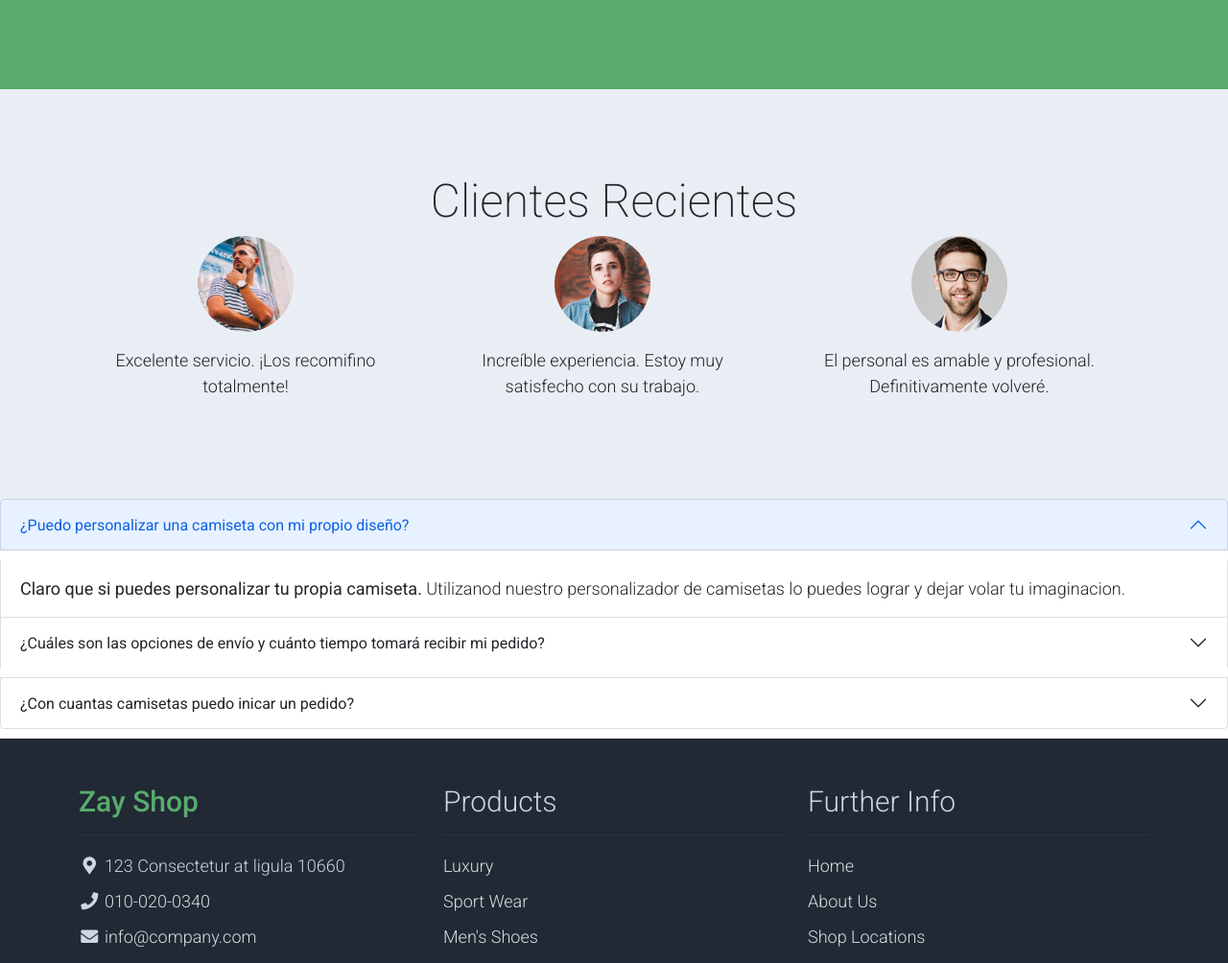
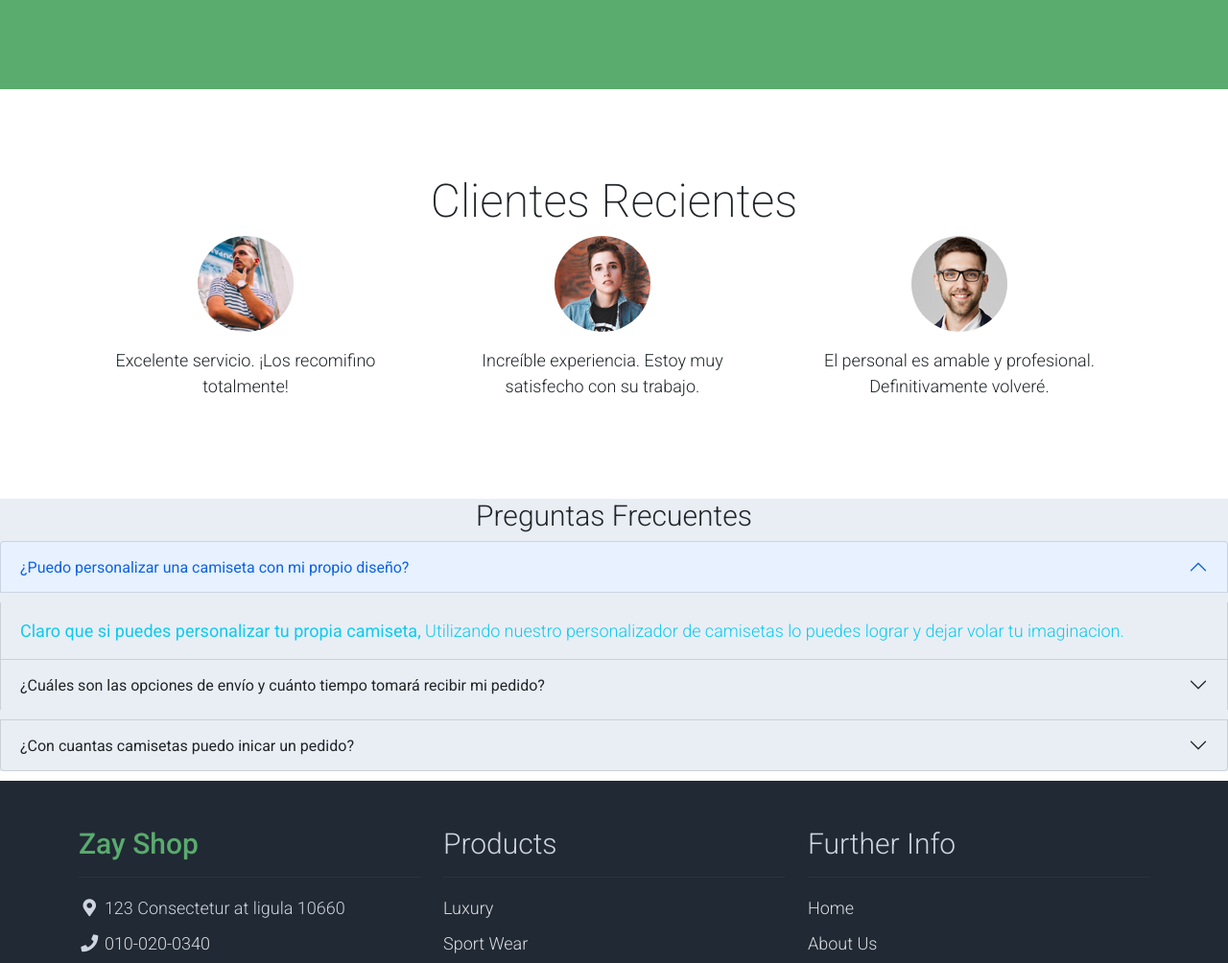
Before and after one commit to CRISTE0/Front-End-Prototipo, a plain HTML site: page vista/index.html in a window 1280 px wide. Shown: the part 1181-2185 px from the top of the page at 96% size. Drawn offline with Linux system fonts and the light colour scheme.

Commit message:
organizando FAQs

```diff
--- a/vista/index.html
+++ b/vista/index.html
@@ -225,7 +225,7 @@ https://templatemo.com/tm-559-zay-shop
 
 
     <!-- inicio reseña -->
-    <section class="bg-light py-5">
+    <section class="bg-white py-5">
         <div class="container my-4">
             <div class="row text-center py-3">
                 <div class="col-lg-6 m-auto">
@@ -238,7 +238,7 @@ https://templatemo.com/tm-559-zay-shop
                 <div class="row">
                     <div class="col-md-4">
 
-                        <img src="assets/img/face7.jpg" class=""  alt="Cliente 1" id="section-clientes">
+                        <img src="assets/img/face7.jpg" class="" alt="Cliente 1" id="section-clientes">
                         <div class="card-body">
                             <p class="card-text">Excelente servicio. ¡Los recomifino totalmente!</p>
                         </div>
@@ -270,7 +270,8 @@ https://templatemo.com/tm-559-zay-shop
 
     <!-- inicio FAQs -->
 
-    <div class="accordion">
+    <div class="accordion bg-light">
+        <h1 class="h2">Preguntas Frecuentes</h1>
         <div class="accordion-item">
             <h2 class="accordion-header" id="headingOne">
                 <button class="accordion-button" type="button" data-bs-toggle="collapse" data-bs-target="#collapseOne"
@@ -280,10 +281,9 @@ https://templatemo.com/tm-559-zay-shop
             </h2>
             <div id="collapseOne" class="accordion-collapse collapse show" aria-labelledby="headingOne"
                 data-bs-parent="#accordionExample">
-                <div class="accordion-body">
-                    <strong>Claro que si puedes personalizar tu propia camiseta.</strong>
-
-                    Utilizanod nuestro personalizador de camisetas lo puedes lograr y dejar volar tu imaginacion.
+                <div class="accordion-body text-info">
+                    <strong>Claro que si puedes personalizar tu propia camiseta,</strong>
+                    Utilizando nuestro personalizador de camisetas lo puedes lograr y dejar volar tu imaginacion.
                 </div>
             </div>
         </div>
@@ -297,7 +297,6 @@ https://templatemo.com/tm-559-zay-shop
             <div id="collapseTwo" class="accordion-collapse collapse" aria-labelledby="headingTwo"
                 data-bs-parent="#accordionExample">
                 <div class="accordion-body">
-                    <strong>This is the second item's accordion body.</strong>
                     Normalmente nos demoramos en entregar el pedido a la puerta de tu casa alrededor de 5 días habiles
                 </div>
             </div>
@@ -312,9 +311,8 @@ https://templatemo.com/tm-559-zay-shop
             <div id="collapseThree" class="accordion-collapse collapse" aria-labelledby="headingThree"
                 data-bs-parent="#accordionExample">
                 <div class="accordion-body">
-                    <strong>This is the third item's accordion body.</strong>
-
-                    Para realizar un pedido solo debes comprar una camiseta y el maximo de camisetas lo definira tu creatividad :).
+                    Para realizar un pedido solo debes comprar una camiseta y el maximo de camisetas lo definira tu
+                    creatividad :).
                 </div>
             </div>
         </div>
```
